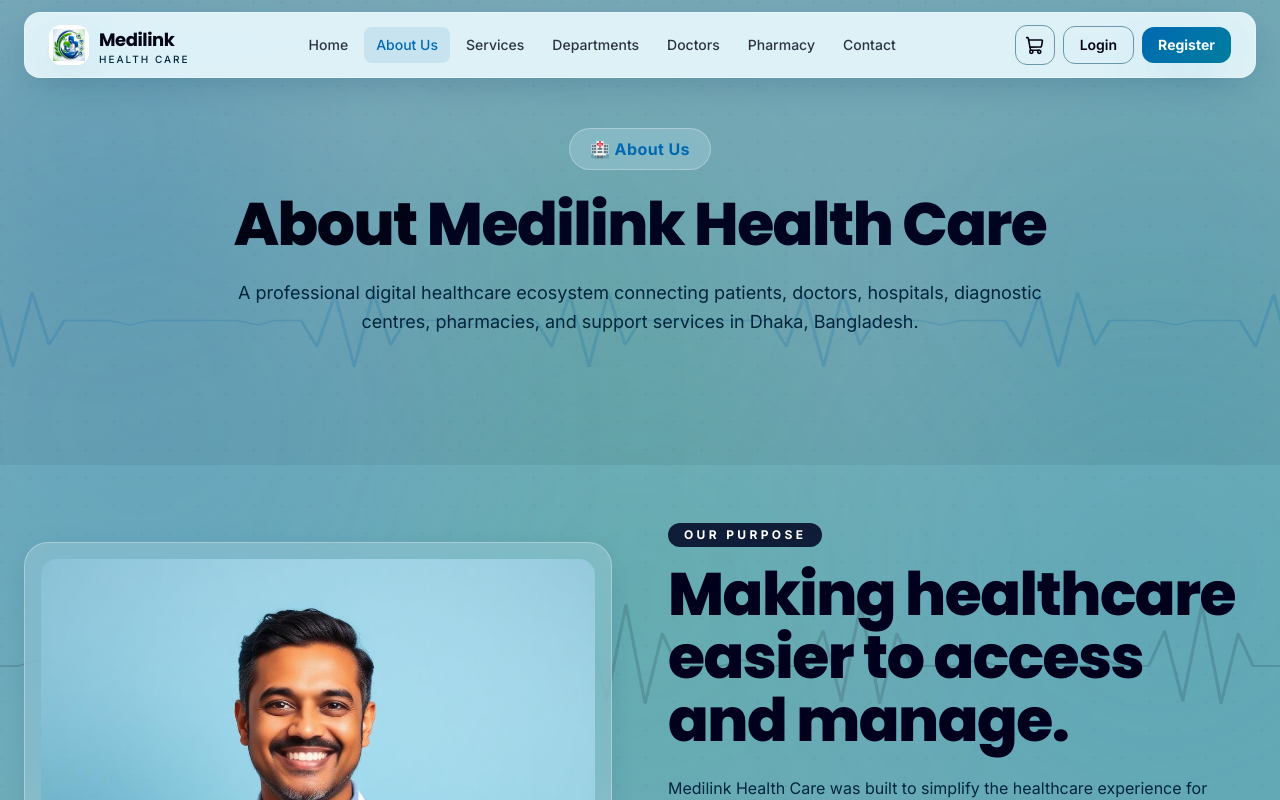
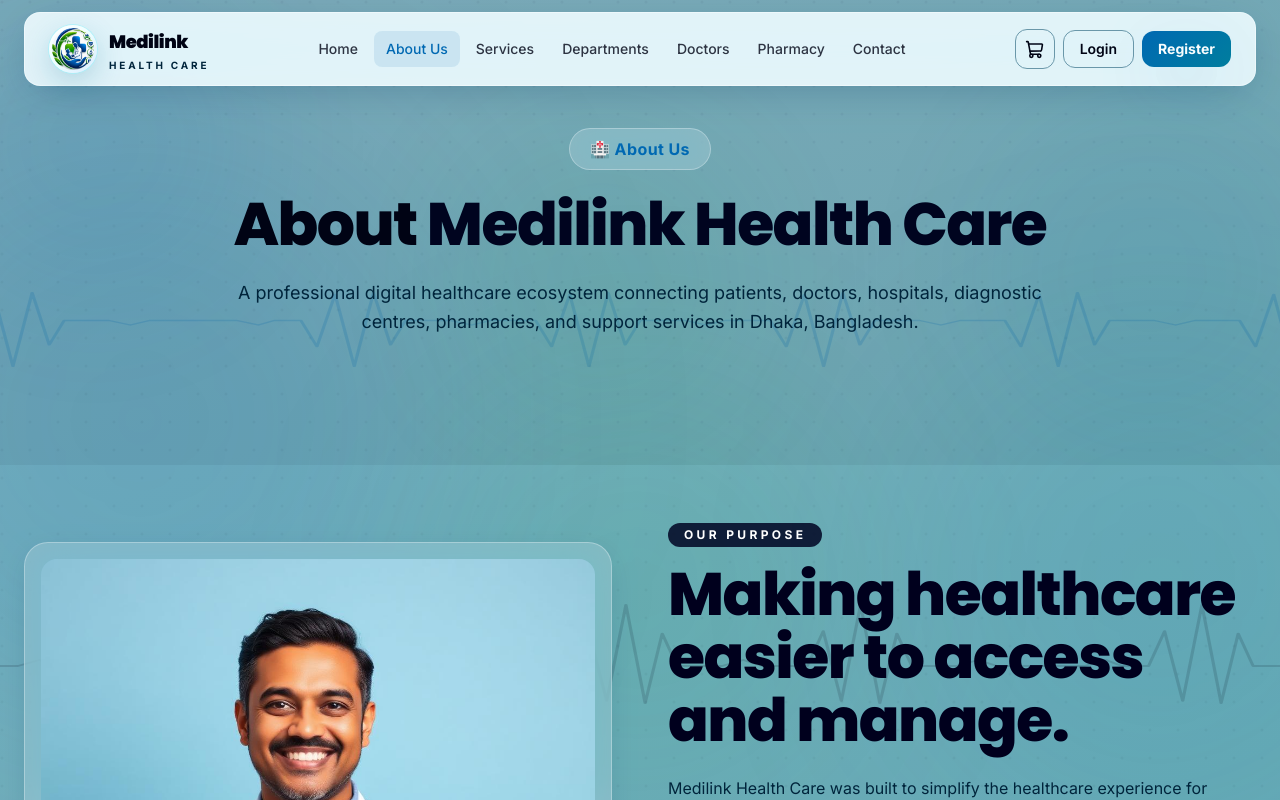
Before and after one commit to AmbikaSakaray/medlink, a Next.js app: page /about in a window 1280 px wide. Shown: the top 800 px of the page. Built offline with nearby package versions, Linux system fonts and the light colour scheme.

Commit message:
NAVBAR changed

```diff
--- a/src/components/public/PublicNavbar.tsx
+++ b/src/components/public/PublicNavbar.tsx
@@ -38,50 +38,52 @@ export default function PublicNavbar() {
       className="fixed inset-x-0 top-0 z-50 px-3 pt-3 sm:px-6"
     >
       <nav
-        className="mx-auto flex max-w-7xl items-center justify-between rounded-2xl border border-white/30 px-4 py-3 shadow-soft transition-all duration-300 sm:px-6"
+        className="mx-auto flex max-w-7xl items-center justify-between rounded-2xl border border-white/40 px-4 py-3 shadow-soft transition-all duration-300 sm:px-6"
         style={{
           background: scrolled
             ? "oklch(0.98 0.012 215 / 0.96)"
-            : "oklch(0.98 0.012 215 / 0.88)",
+            : "oklch(0.98 0.012 215 / 0.9)",
           backdropFilter: "blur(24px) saturate(180%)",
           WebkitBackdropFilter: "blur(24px) saturate(180%)",
         }}
       >
-        <Link href="/" className="flex items-center gap-2.5">
-          <span className="relative h-10 w-10 shrink-0 overflow-hidden rounded-xl bg-white shadow-soft">
+        <Link href="/" className="flex items-center gap-3">
+          <span className="relative flex h-12 w-12 shrink-0 items-center justify-center rounded-full bg-gradient-to-br from-white via-cyan-50 to-blue-100 p-[3px] shadow-[0_10px_28px_rgba(14,116,144,0.22)] ring-1 ring-cyan-200/70">
+            <span className="relative h-full w-full overflow-hidden rounded-full bg-white">
               <Image
                 src="/medilink-logo.png"
                 alt="Medilink Health Care Logo"
                 fill
-              sizes="40px"
-              className="object-contain p-1"
+                sizes="48px"
+                className="scale-110 object-cover"
                 priority
               />
             </span>
+          </span>
 
           <span className="flex flex-col leading-none">
-            <span className="font-display text-lg font-bold tracking-tight text-foreground">
+            <span className="font-display text-lg font-black tracking-tight text-foreground">
               Medilink
             </span>
-            <span className="text-[10px] font-medium uppercase tracking-[0.2em] text-muted-foreground">
+            <span className="mt-1 text-[10px] font-bold uppercase tracking-[0.28em] text-muted-foreground">
               Health Care
             </span>
           </span>
         </Link>
 
         <div className="hidden items-center gap-1 lg:flex">
-          {publicNavLinks.map((l) => (
+          {publicNavLinks.map((link) => (
             <Link
-              key={l.href}
-              href={l.href}
+              key={link.href}
+              href={link.href}
               className={[
                 "rounded-lg px-3 py-2 text-sm font-medium transition-colors",
-                pathname === l.href
+                pathname === link.href
                   ? "bg-primary/10 text-primary"
                   : "text-foreground/80 hover:bg-primary/10 hover:text-primary",
               ].join(" ")}
             >
-              {l.label}
+              {link.label}
             </Link>
           ))}
         </div>
@@ -125,7 +127,8 @@ export default function PublicNavbar() {
           )}
 
           <button
-            onClick={() => setOpen((v) => !v)}
+            type="button"
+            onClick={() => setOpen((value) => !value)}
             aria-label="Toggle menu"
             className="flex h-9 w-9 items-center justify-center rounded-xl text-foreground/80 transition-colors hover:bg-primary/10 lg:hidden"
           >
@@ -148,19 +151,19 @@ export default function PublicNavbar() {
             }}
           >
             <div className="flex flex-col gap-1">
-              {publicNavLinks.map((l) => (
+              {publicNavLinks.map((link) => (
                 <Link
-                  key={l.href}
-                  href={l.href}
+                  key={link.href}
+                  href={link.href}
                   onClick={() => setOpen(false)}
                   className={[
                     "rounded-lg px-3 py-2.5 text-sm font-medium transition-colors",
-                    pathname === l.href
+                    pathname === link.href
                       ? "bg-primary/10 text-primary"
                       : "text-foreground/80 hover:bg-primary/10 hover:text-primary",
                   ].join(" ")}
                 >
-                  {l.label}
+                  {link.label}
                 </Link>
               ))}
 
```
Lines whose indentation alone changed are shown as unchanged.
